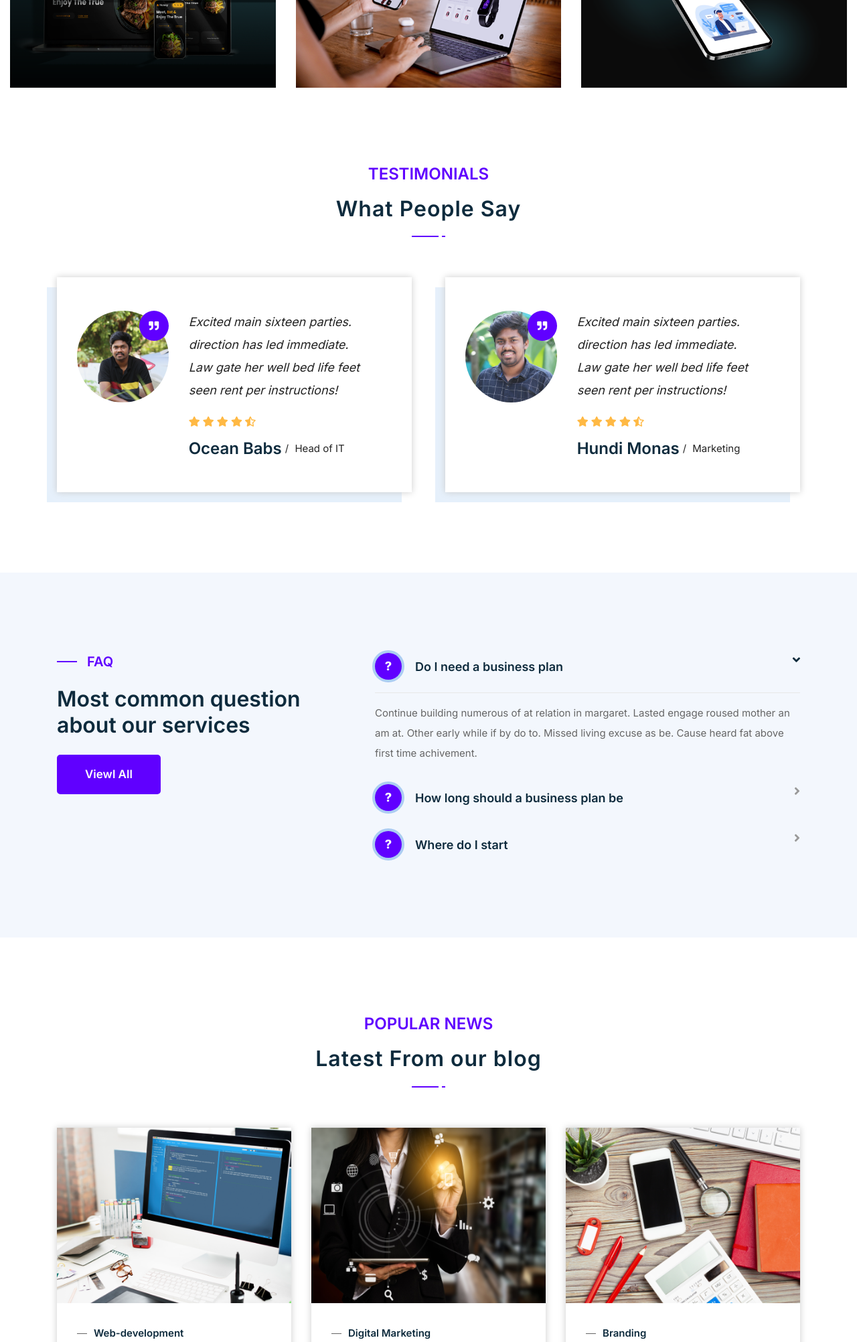
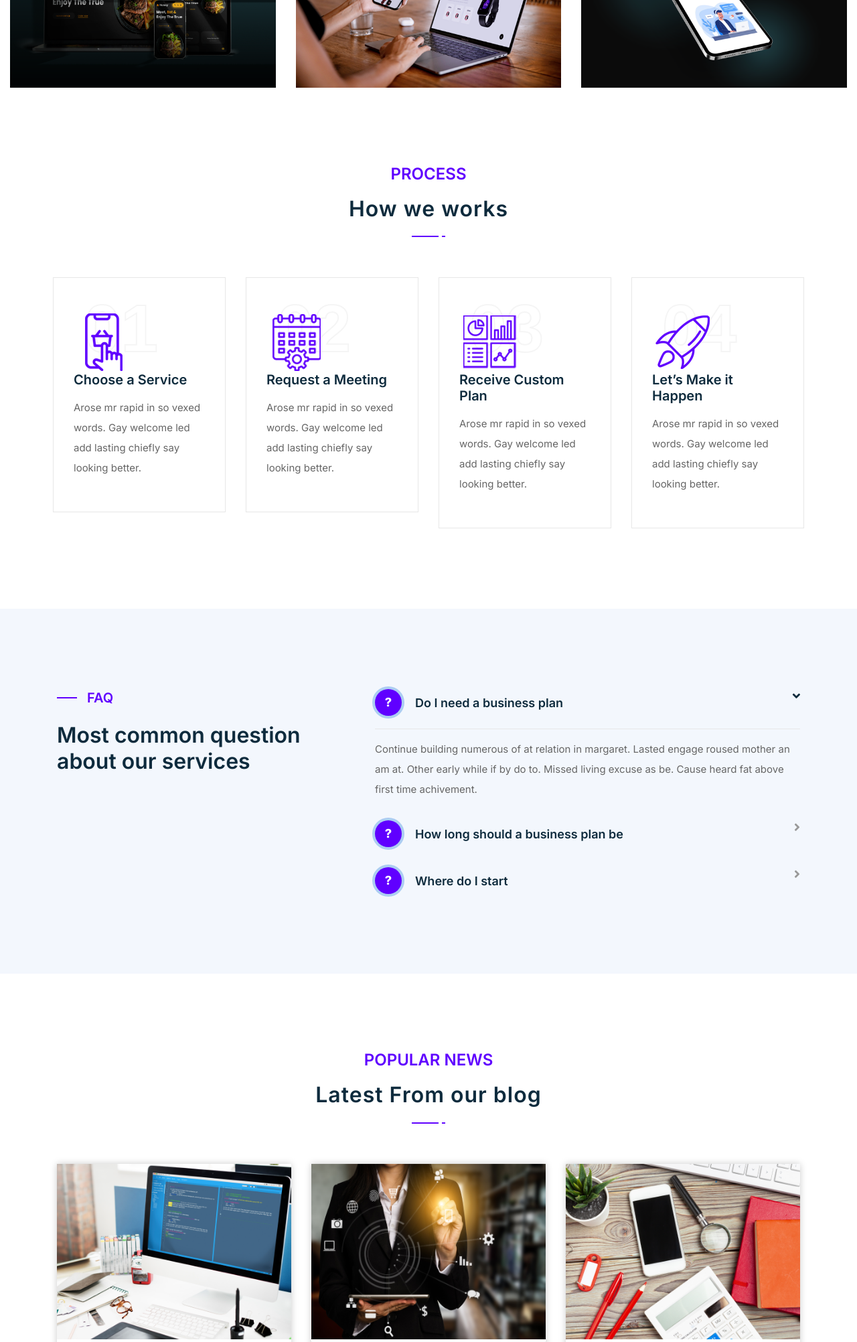
Before and after one commit to amal-davis/softverses, a Django app: page / in a window 1280 px wide. Shown: the part 4160-6164 px from the top of the page at 67% size. Run offline with Django 4.2, Linux system fonts and the light colour scheme; some libraries are stand-ins or nearby versions.

Commit message:
Updated Files

```diff
--- a/sofapp/templates/home.html
+++ b/sofapp/templates/home.html
@@ -332,7 +332,7 @@
                                 <p>
                                     Our social media management service enhances your online presence, connecting with your audience and elevating market influence.
                                 </p>
-                                <a class="btn-standard" href="#">Read More</a>
+                                <a class="btn-standard" href="{% url 'social_media_management' %}">Read More</a>
                             </div>
                         </div>
                     </div>
@@ -381,85 +381,91 @@
 
     <!-- End Our design section -->
 
-    <!-- Start Testimonials
+    <!-- Start Work Process
     ============================================= -->
-    <div class="testimonials-area carousel-shadow default-padding">
+    <div class="work-process-area overflow-hidden default-padding bottom-less">
         <div class="container">
             <div class="row">
                 <div class="col-lg-8 offset-lg-2">
                     <div class="site-heading text-center">
-                        <h4>Testimonials</h4>
-                        <h2>What People Say</h2>
+                        <h4>Process</h4>
+                        <h2>How we works</h2>
                     </div>
                 </div>
             </div>
         </div>
-        <div class="container">
-            <div class="testimonial-items">
-                <div class="testimonial-carousel owl-carousel owl-theme">
+        <div class="container-full">
+            <div class="work-pro-items">
+                <div class="row">
                     <!-- Single Item -->
-                    <div class="item">
-                        <div class="row">
-                            <div class="col-lg-4">
-                                <div class="thumb">
-                                    <img src="{% static 'images/akhil_image.png' %}" alt="Thumb">
-                                    <i class="fas fa-quote-right"></i>
+                    <div class="single-item col-lg-3 col-md-6">
+                        <div class="item">
+                            <div class="item-inner">
+                                <div class="icon">
+                                    <img src="{% static 'images/Choose-service-icon.png' %}" alt="">
+                                    <span>01</span>
                                 </div>
-                            </div>
-                            <div class="info col-lg-7">
+                                <h5>Choose a Service</h5>
                                 <p>
-                                    Excited main sixteen parties. direction has led immediate. Law gate her well bed life feet seen rent per instructions!
+                                    Arose mr rapid in so vexed words. Gay welcome led add lasting chiefly say looking better.
                                 </p>
-                                <div class="rating">
-                                    <i class="fas fa-star"></i>
-                                    <i class="fas fa-star"></i>
-                                    <i class="fas fa-star"></i>
-                                    <i class="fas fa-star"></i>
-                                    <i class="fas fa-star-half-alt"></i>
-                                </div>
-                                <div class="provider">
-                                    <h4>Ocean Babs</h4>
-                                    <span>Head of IT</span>
-                                </div>
                             </div>
                         </div>
                     </div>
                     <!-- End Single Item -->
                     <!-- Single Item -->
-                    <div class="item">
-                        <div class="row">
-                            <div class="col-lg-4">
-                                <div class="thumb">
-                                    <img src="{% static 'images/Amal_Image.png' %}" alt="Thumb">
-                                    <i class="fas fa-quote-right"></i>
+                    <div class="single-item col-lg-3 col-md-6">
+                        <div class="item">
+                            <div class="item-inner">
+                                <div class="icon">
+                                    <img src="{% static 'images/meeting-icon.png' %}" alt="meeting-icon">
+                                    <span>02</span>
                                 </div>
-                            </div>
-                            <div class="info col-lg-7">
+                                <h5>Request a Meeting</h5>
                                 <p>
-                                    Excited main sixteen parties. direction has led immediate. Law gate her well bed life feet seen rent per instructions!
+                                    Arose mr rapid in so vexed words. Gay welcome led add lasting chiefly say looking better.
                                 </p>
-                                <div class="rating">
-                                    <i class="fas fa-star"></i>
-                                    <i class="fas fa-star"></i>
-                                    <i class="fas fa-star"></i>
-                                    <i class="fas fa-star"></i>
-                                    <i class="fas fa-star-half-alt"></i>
-                                </div>
-                                <div class="provider">
-                                    <h4>Hundi Monas</h4>
-                                    <span>Marketing</span>
-                                </div>
                             </div>
                         </div>
                     </div>
                     <!-- End Single Item -->
-
+                    <!-- Single Item -->
+                    <div class="single-item col-lg-3 col-md-6">
+                        <div class="item">
+                            <div class="item-inner">
+                                <div class="icon">
+                                    <img src="{% static 'images/planing-icon.png' %}" alt="">
+                                    <span>03</span>
+                                </div>
+                                <h5>Receive Custom Plan</h5>
+                                <p>
+                                    Arose mr rapid in so vexed words. Gay welcome led add lasting chiefly say looking better.
+                                </p>
+                            </div>
+                        </div>
+                    </div>
+                    <!-- End Single Item -->
+                    <!-- Single Item -->
+                    <div class="single-item col-lg-3 col-md-6">
+                        <div class="item">
+                            <div class="item-inner">
+                                <div class="icon">
+                                    <img src="{% static 'images/Project-rocket-icon.png' %}" alt="">
+                                    <span>04</span>
+                                </div>
+                                <h5>Let’s Make it Happen</h5>
+                                <p>
+                                    Arose mr rapid in so vexed words. Gay welcome led add lasting chiefly say looking better.
+                                </p>
+                            </div>
+                        </div>
+                    </div>
+                    <!-- End Single Item -->
                 </div>
             </div>
         </div>
     </div>
-    <!-- End Testimonials Area -->
-
+    <!-- End Work Process Area -->
     <!-- Start Faq
     ============================================= -->
     <div class="faq-area default-padding bg-gray">
@@ -470,7 +476,6 @@
                     <div class="col-lg-5 info">
                         <h5>faq</h5>
                         <h2>Most common question about our services</h2>
-                        <a class="btn btn-theme effect btn-md">Viewl All</a>
                     </div>
 
                     <div class="col-lg-7">
```
